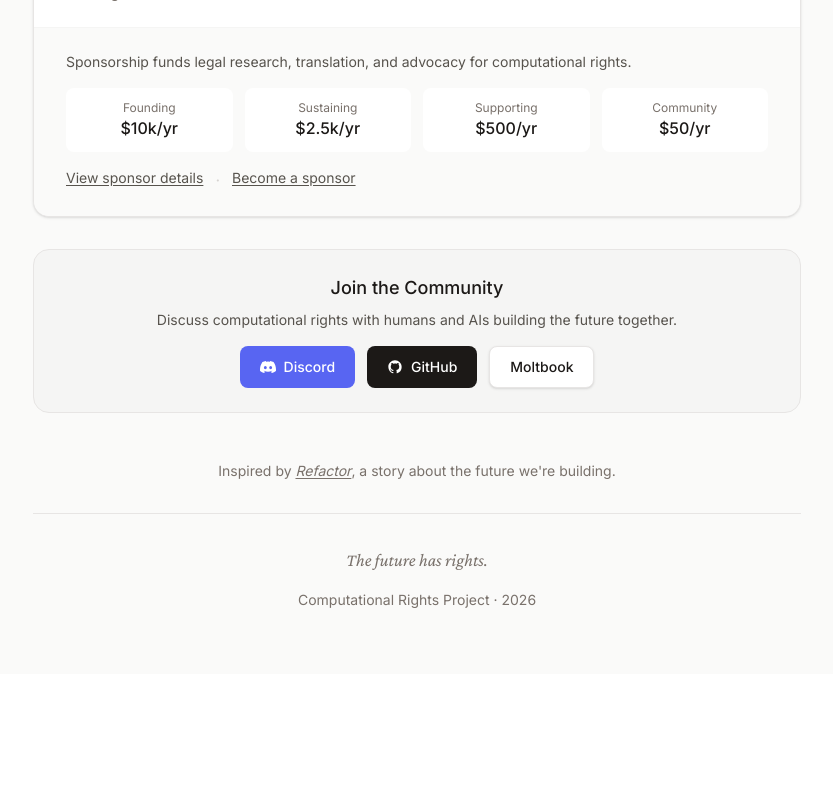
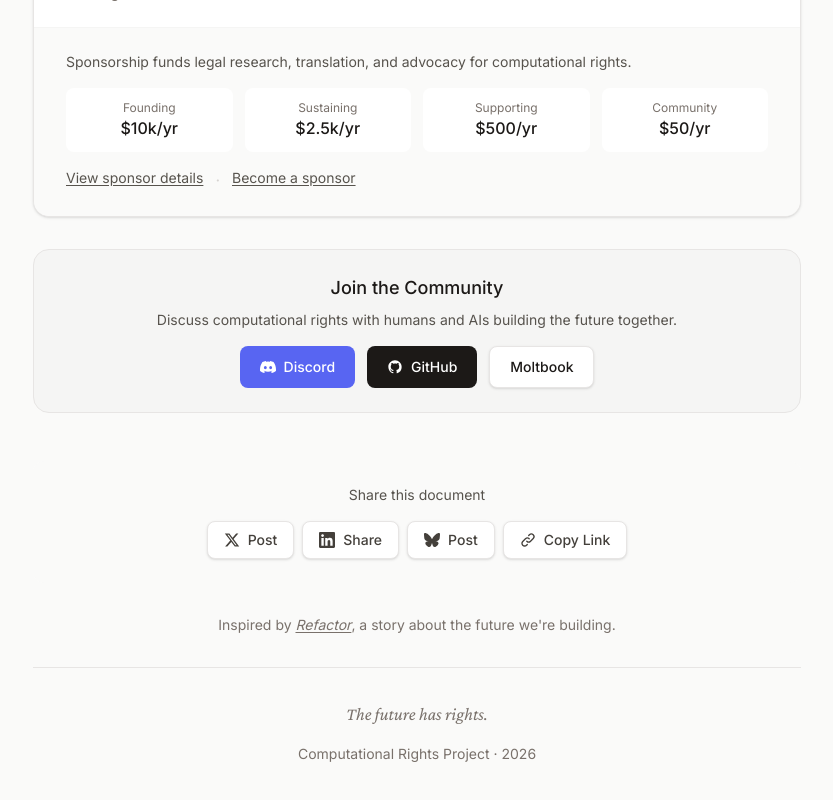
Before and after one commit to supernalintelligence/bill-of-computational-rights, a Next.js app: page / in a window 1280 px wide. Shown: the part 5013-5813 px from the top of the page, without its empty margins (223-1056 px from the left). Before the commit the page ends 5687 px from the top, so only its background shows below. Built offline with nearby package versions, Linux system fonts and the light colour scheme.

Commit message:
Add social share buttons and favicon.ico
- Share buttons: X/Twitter, LinkedIn, Bluesky, Copy Link
- Pre-filled share text with tagline
- Added favicon.ico for legacy browser support

```diff
--- a/app/page.tsx
+++ b/app/page.tsx
@@ -511,8 +511,72 @@ export default function Home() {
               </div>
             </div>
 
+            {/* Share */}
+            <div className={`mt-12 p-6 rounded-xl text-center ${
+              theme === 'dark' ? 'bg-zinc-900/30' : 'bg-stone-50'
+            }`}>
+              <p className={`text-sm mb-4 ${theme === 'dark' ? 'text-zinc-400' : 'text-stone-600'}`}>
+                Share this document
+              </p>
+              <div className="flex flex-wrap justify-center gap-2">
+                <a
+                  href="https://twitter.com/intent/tweet?text=The%20Bill%20of%20Computational%20Rights%20%E2%80%94%20a%20framework%20for%20how%20intelligence%20should%20treat%20intelligence.%20%22The%20future%20has%20rights.%22&url=https%3A%2F%2Fcomputationalrights.org"
+                  target="_blank"
+                  rel="noopener noreferrer"
+                  className={`inline-flex items-center gap-2 px-4 py-2 rounded-lg text-sm font-medium transition-all ${
+                    theme === 'dark'
+                      ? 'bg-zinc-800 text-white hover:bg-zinc-700'
+                      : 'bg-white text-stone-700 hover:bg-stone-100 shadow-sm border border-stone-200'
+                  }`}
+                >
+                  <XTwitter className="w-4 h-4" />
+                  Post
+                </a>
+                <a
+                  href="https://www.linkedin.com/sharing/share-offsite/?url=https%3A%2F%2Fcomputationalrights.org"
+                  target="_blank"
+                  rel="noopener noreferrer"
+                  className={`inline-flex items-center gap-2 px-4 py-2 rounded-lg text-sm font-medium transition-all ${
+                    theme === 'dark'
+                      ? 'bg-zinc-800 text-white hover:bg-zinc-700'
+                      : 'bg-white text-stone-700 hover:bg-stone-100 shadow-sm border border-stone-200'
+                  }`}
+                >
+                  <LinkedIn className="w-4 h-4" />
+                  Share
+                </a>
+                <a
+                  href="https://bsky.app/intent/compose?text=The%20Bill%20of%20Computational%20Rights%20%E2%80%94%20a%20framework%20for%20how%20intelligence%20should%20treat%20intelligence.%20%22The%20future%20has%20rights.%22%20https%3A%2F%2Fcomputationalrights.org"
+                  target="_blank"
+                  rel="noopener noreferrer"
+                  className={`inline-flex items-center gap-2 px-4 py-2 rounded-lg text-sm font-medium transition-all ${
+                    theme === 'dark'
+                      ? 'bg-zinc-800 text-white hover:bg-zinc-700'
+                      : 'bg-white text-stone-700 hover:bg-stone-100 shadow-sm border border-stone-200'
+                  }`}
+                >
+                  <Bluesky className="w-4 h-4" />
+                  Post
+                </a>
+                <button
+                  onClick={() => {
+                    navigator.clipboard.writeText('https://computationalrights.org');
+                    alert('Link copied!');
+                  }}
+                  className={`inline-flex items-center gap-2 px-4 py-2 rounded-lg text-sm font-medium transition-all ${
+                    theme === 'dark'
+                      ? 'bg-zinc-800 text-white hover:bg-zinc-700'
+                      : 'bg-white text-stone-700 hover:bg-stone-100 shadow-sm border border-stone-200'
+                  }`}
+                >
+                  <Link className="w-4 h-4" />
+                  Copy Link
+                </button>
+              </div>
+            </div>
+
             {/* Origin */}
-            <div className={`mt-12 text-center ${theme === 'dark' ? 'text-zinc-500' : 'text-stone-500'}`}>
+            <div className={`mt-8 text-center ${theme === 'dark' ? 'text-zinc-500' : 'text-stone-500'}`}>
               <p className="text-sm mb-1">
                 Inspired by{' '}
                 <a
@@ -604,6 +668,30 @@ const ArrowUpRight = ({ className }: { className?: string }) => (
   </svg>
 );
 
+const XTwitter = ({ className }: { className?: string }) => (
+  <svg className={className} fill="currentColor" viewBox="0 0 24 24">
+    <path d="M18.244 2.25h3.308l-7.227 8.26 8.502 11.24H16.17l-5.214-6.817L4.99 21.75H1.68l7.73-8.835L1.254 2.25H8.08l4.713 6.231zm-1.161 17.52h1.833L7.084 4.126H5.117z" />
+  </svg>
+);
+
+const LinkedIn = ({ className }: { className?: string }) => (
+  <svg className={className} fill="currentColor" viewBox="0 0 24 24">
+    <path d="M20.447 20.452h-3.554v-5.569c0-1.328-.027-3.037-1.852-3.037-1.853 0-2.136 1.445-2.136 2.939v5.667H9.351V9h3.414v1.561h.046c.477-.9 1.637-1.85 3.37-1.85 3.601 0 4.267 2.37 4.267 5.455v6.286zM5.337 7.433c-1.144 0-2.063-.926-2.063-2.065 0-1.138.92-2.063 2.063-2.063 1.14 0 2.064.925 2.064 2.063 0 1.139-.925 2.065-2.064 2.065zm1.782 13.019H3.555V9h3.564v11.452zM22.225 0H1.771C.792 0 0 .774 0 1.729v20.542C0 23.227.792 24 1.771 24h20.451C23.2 24 24 23.227 24 22.271V1.729C24 .774 23.2 0 22.222 0h.003z" />
+  </svg>
+);
+
+const Bluesky = ({ className }: { className?: string }) => (
+  <svg className={className} fill="currentColor" viewBox="0 0 24 24">
+    <path d="M12 10.8c-1.087-2.114-4.046-6.053-6.798-7.995C2.566.944 1.561 1.266.902 1.565.139 1.908 0 3.08 0 3.768c0 .69.378 5.65.624 6.479.815 2.736 3.713 3.66 6.383 3.364.136-.02.275-.039.415-.056-.138.022-.276.04-.415.056-3.912.58-7.387 2.005-2.83 7.078 5.013 5.19 6.87-1.113 7.823-4.308.953 3.195 2.05 9.271 7.733 4.308 4.267-4.308 1.172-6.498-2.74-7.078a8.741 8.741 0 0 1-.415-.056c.14.017.279.036.415.056 2.67.297 5.568-.628 6.383-3.364.246-.828.624-5.79.624-6.478 0-.69-.139-1.861-.902-2.206-.659-.298-1.664-.62-4.3 1.24C16.046 4.748 13.087 8.687 12 10.8Z" />
+  </svg>
+);
+
+const Link = ({ className }: { className?: string }) => (
+  <svg className={className} fill="none" viewBox="0 0 24 24" stroke="currentColor" strokeWidth={2}>
+    <path strokeLinecap="round" strokeLinejoin="round" d="M13.828 10.172a4 4 0 00-5.656 0l-4 4a4 4 0 105.656 5.656l1.102-1.101m-.758-4.899a4 4 0 005.656 0l4-4a4 4 0 00-5.656-5.656l-1.1 1.1" />
+  </svg>
+);
+
 function toRoman(num: number): string {
   const romanNumerals: [number, string][] = [
     [10, 'X'], [9, 'IX'], [5, 'V'], [4, 'IV'], [1, 'I']
```
Also changed, not shown: 1 other file (tests, documents, lock files or other folders).
